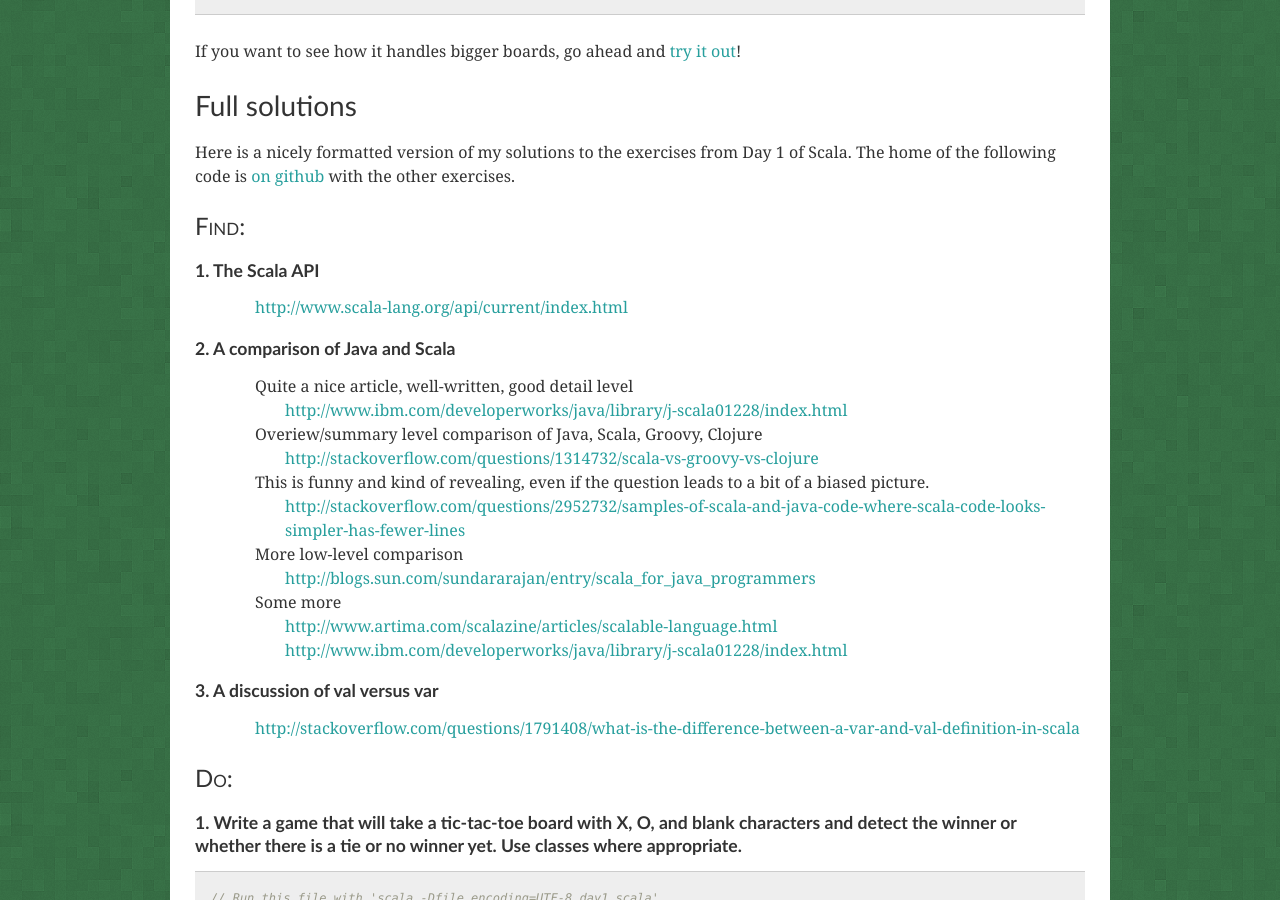
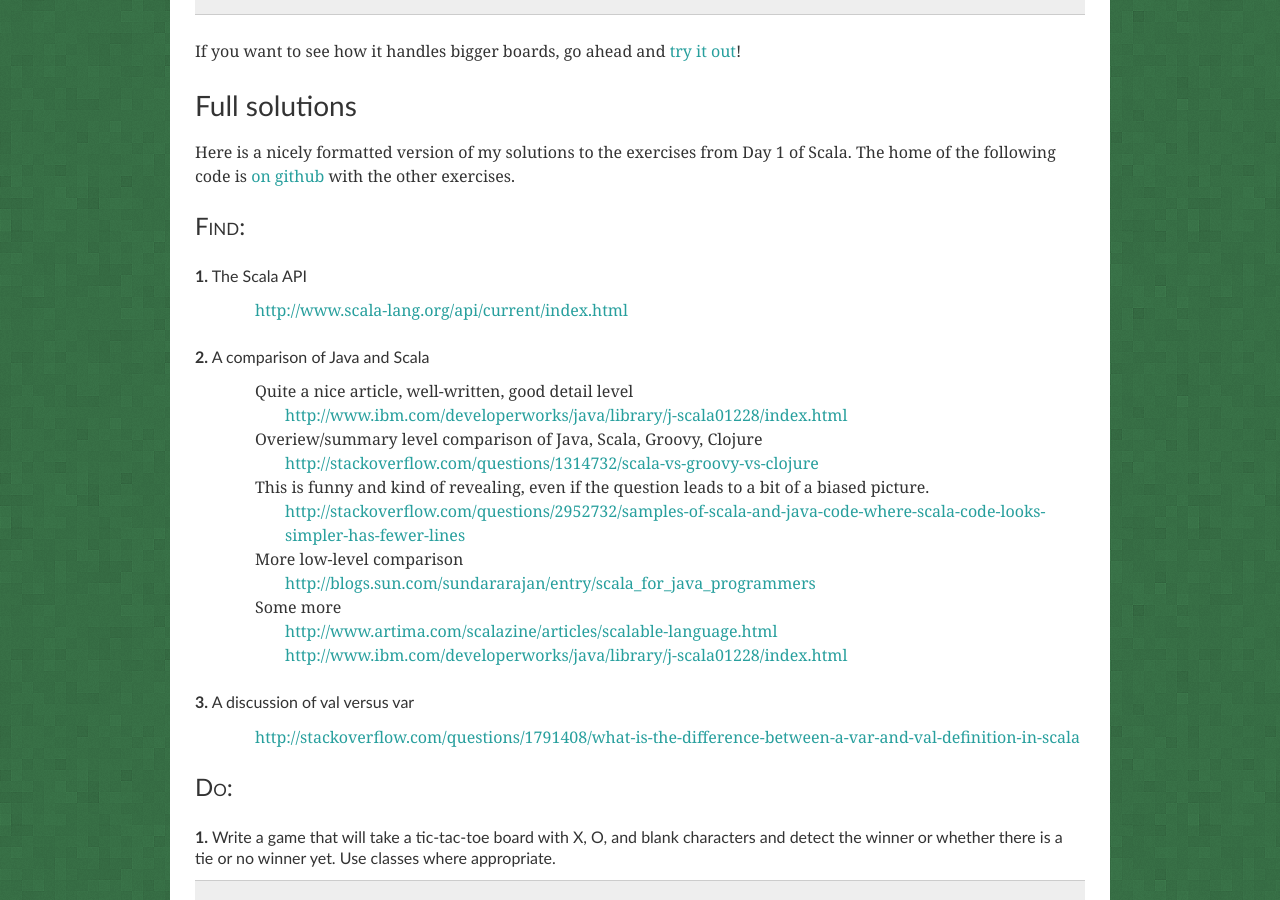
Before and after one commit to nickknw/nickknowlson.com, a Jekyll site: the page built from _posts/2013-03-28-seven-languages-week-4-day-1.markdown, in a window 1280 px wide and 900 px high, scrolled down 3927 px. Built offline with Jekyll 4.4.1, drawn with Linux system fonts in a browser that asks for light colours; nearby versions of some CDN libraries; comment, search, counter and statistics services are not loaded; some of the changed text lies outside the part shown.

Commit message:
change question formatting to use new formatting style

```diff
--- a/_posts/2013-03-28-seven-languages-week-4-day-1.markdown
+++ b/_posts/2013-03-28-seven-languages-week-4-day-1.markdown
@@ -217,11 +217,11 @@ Here is a nicely formatted version of my solutions to the exercises from Day 1 o
 
 <h3>Find:</h3>
 
-<h4>1. The Scala API</h4>
+<div class="question"><b>1.</b> The Scala API</div>
 
 <p><a href="http://www.scala-lang.org/api/current/index.html">http://www.scala-lang.org/api/current/index.html</a></p>
 
-<h4>2. A comparison of Java and Scala</h4>
+<div class="question"><b>2.</b> A comparison of Java and Scala</div>
 
 <ul>
    <li>Quite a nice article, well-written, good detail level</li>
@@ -241,13 +241,13 @@ Here is a nicely formatted version of my solutions to the exercises from Day 1 o
    <li><li><a href="http://www.ibm.com/developerworks/java/library/j-scala01228/index.html">http://www.ibm.com/developerworks/java/library/j-scala01228/index.html</a></li></li></ul>
 </ul>
 
-<h4>3. A discussion of val versus var</h4>
+<div class="question"><b>3.</b> A discussion of val versus var</div>
 
 <p><a href="http://stackoverflow.com/questions/1791408/what-is-the-difference-between-a-var-and-val-definition-in-scala">http://stackoverflow.com/questions/1791408/what-is-the-difference-between-a-var-and-val-definition-in-scala</a></p>
 
 <h3>Do:</h3>
 
-<h4><b>1.</b> Write a game that will take a tic-tac-toe board with X, O, and blank characters and detect the winner or whether there is a tie or no winner yet.  Use classes where appropriate.</h4>
+<div class="question"><b>1.</b> Write a game that will take a tic-tac-toe board with X, O, and blank characters and detect the winner or whether there is a tie or no winner yet.  Use classes where appropriate.</div>
 
 {% highlight scala %}
 // Run this file with 'scala -Dfile.encoding=UTF-8 day1.scala'
@@ -433,9 +433,11 @@ object TicTacToeBoard {
     }
 
 }
+{% endhighlight %}
 
-// 2. Bonus Problem: Let two players play tic-tac-toe.
+<div class="question"><b>2.</b> Bonus Problem: Let two players play tic-tac-toe.</div>
 
+{% highlight scala %}
 object Game {
     val Position = """([A-Za-z]+)\s*(\d+)""".r
 
```
